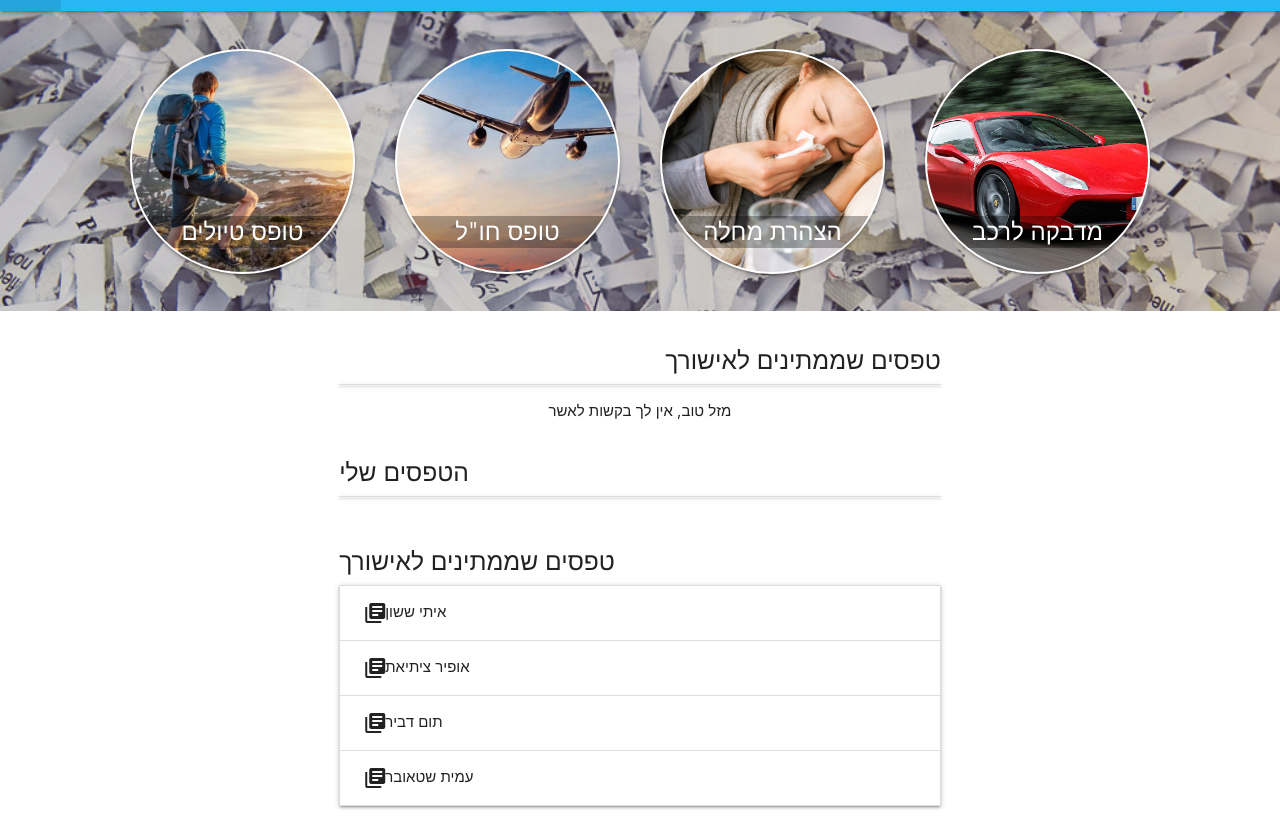
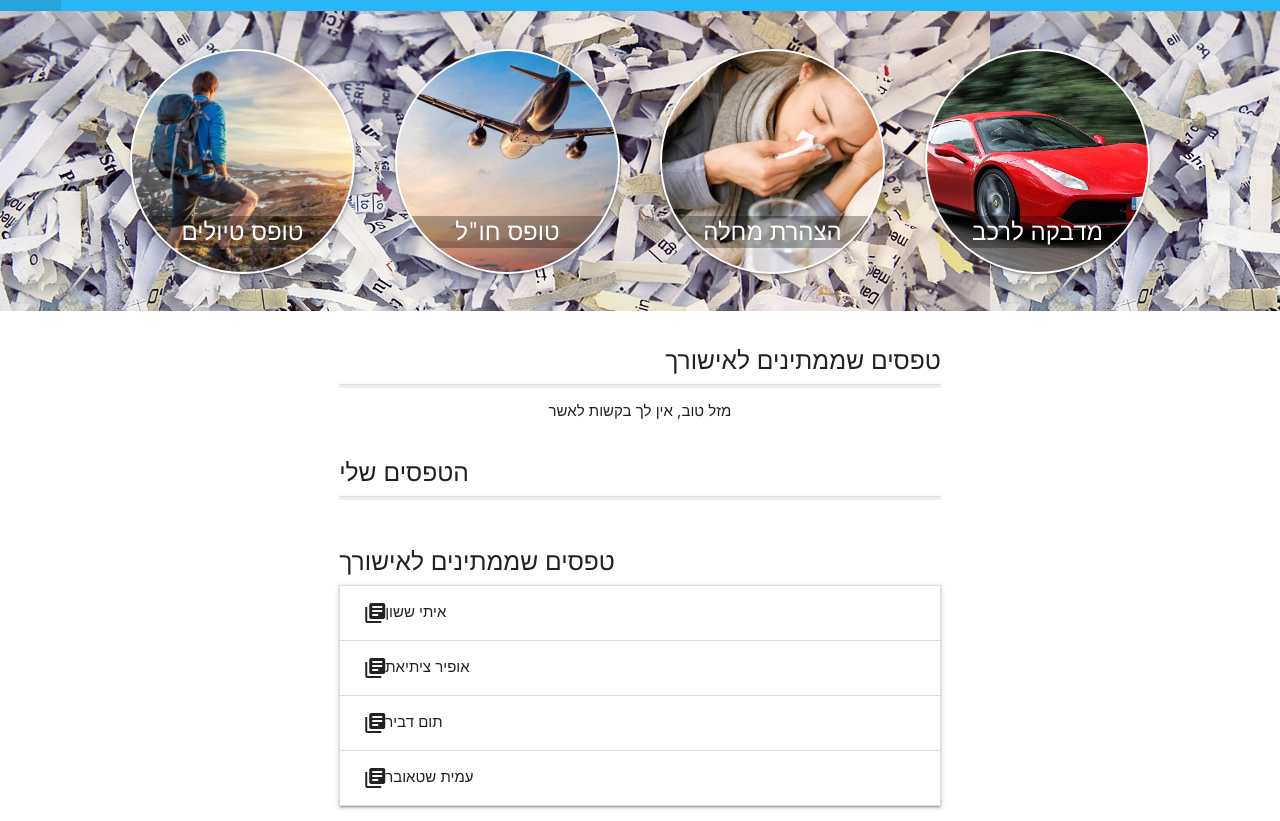
Before and after one commit to bcal123123/bcal2, a website: page public/index.html in a window 1280 px wide. Shown: the part 53-874 px from the top of the page. Drawn offline with nearby package versions, Linux system fonts and the light colour scheme; no server answers.

Commit message:
Background fix

```diff
--- a/public/style.css
+++ b/public/style.css
@@ -105,20 +105,6 @@
 .bkal-forms-wrapper{
     height: 20em;
     background-color: rgba(106, 106, 106, 0.28);
-}
-
-.bkal-forms-wrapper:before{
-    content: "";
-    position: fixed;
-    left: 0;
-    right: 0;
-    z-index: -1;
-
-    display: block;
-    background-image: url('img/shredded.jpg');
-    background-size: 100%;
-    width: 100%;
-    height: 20em;
-    background-repeat: no-repeat;
+        background-image: url('img/shredded.jpg');
 
 }
```
